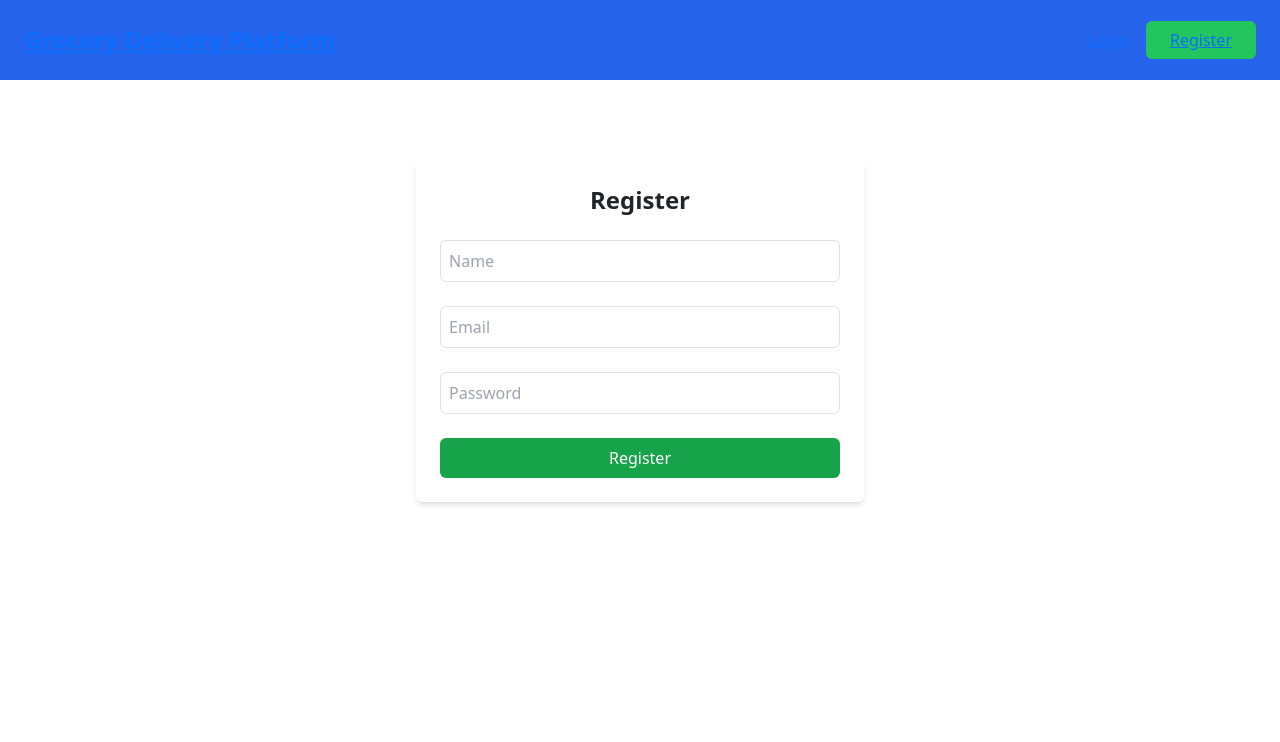
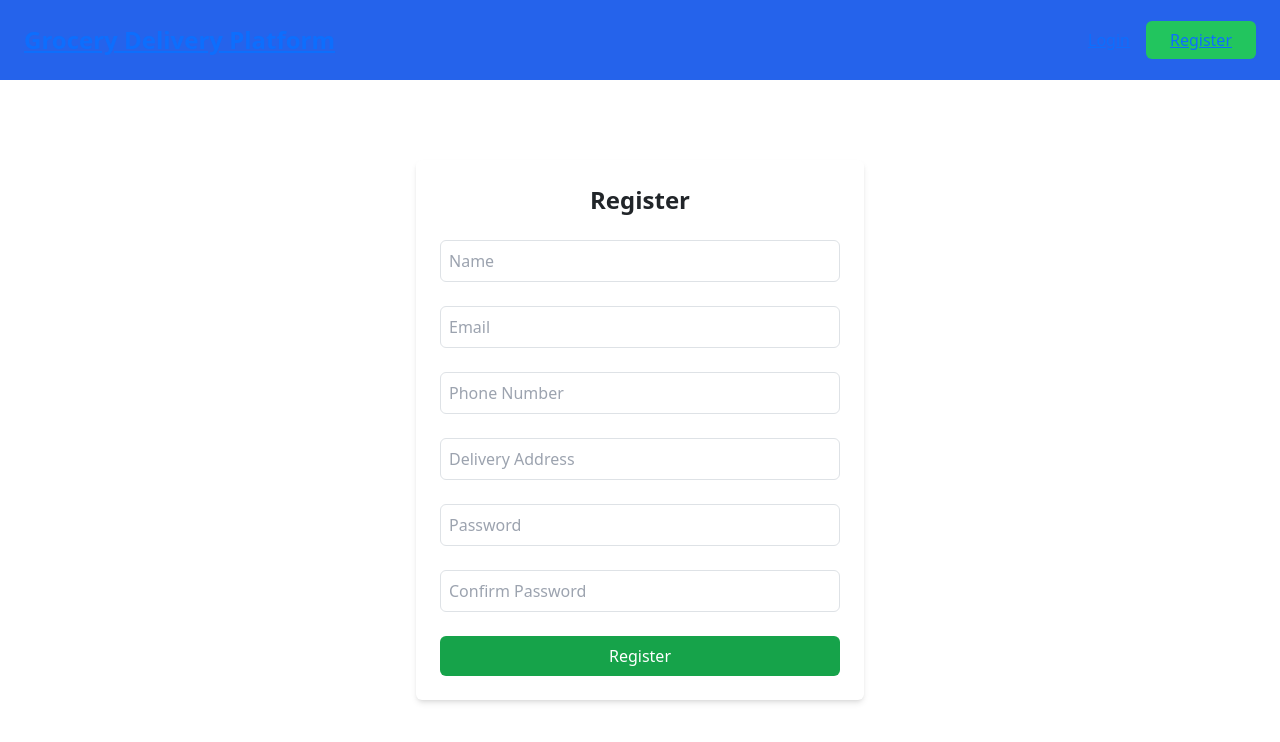
Before and after one commit to coolekul29/grocery-delivery-platform, a React (Create React App) app in the folder frontend/: page /register in a window 1280 px wide. Shown: the top 742 px of the page. Built offline with nearby package versions, Linux system fonts and the light colour scheme.

Commit message:
commit changges for IFQ636-62 - Implement Logout Functionality

```diff
--- a/frontend/src/App.js
+++ b/frontend/src/App.js
@@ -6,6 +6,7 @@ import Profile from './pages/Profile';
 import Tasks from './pages/Tasks';
 import AddProduct from "./pages/AddProduct";
 import ProductList from "./pages/ProductList";
+import ProtectedRoute from './components/ProtectedRoute';
 
 function App() {
   return (
@@ -14,9 +15,32 @@ function App() {
       <Routes>
         <Route path="/login" element={<Login />} />
         <Route path="/register" element={<Register />} />
-        <Route path="/profile" element={<Profile />} />
-        <Route path="/tasks" element={<Tasks />} />
-        <Route path="/add-product" element={<AddProduct />} />
+        <Route
+          path="/profile"
+          element={
+            <ProtectedRoute>
+              <Profile />
+            </ProtectedRoute>
+          }
+        />
+
+        <Route
+          path="/tasks"
+          element={
+            <ProtectedRoute>
+              <Tasks />
+            </ProtectedRoute>
+          }
+        />
+
+        <Route
+          path="/add-product"
+          element={
+            <ProtectedRoute>
+              <AddProduct />
+            </ProtectedRoute>
+          }
+        />
         <Route path="/products" element={<ProductList />} />
       </Routes>
     </Router>
--- /dev/null
+++ b/frontend/src/components/ProtectedRoute.jsx
@@ -0,0 +1,14 @@
+import { Navigate } from 'react-router-dom';
+import { useAuth } from '../context/AuthContext';
+
+const ProtectedRoute = ({ children }) => {
+  const { user } = useAuth();
+
+  if (!user) {
+    return <Navigate to="/login" replace />;
+  }
+
+  return children;
+};
+
+export default ProtectedRoute;
--- a/frontend/src/context/AuthContext.js
+++ b/frontend/src/context/AuthContext.js
@@ -3,13 +3,22 @@ import React, { createContext, useState, useContext } from 'react';
 const AuthContext = createContext();
 
 export const AuthProvider = ({ children }) => {
-  const [user, setUser] = useState(null);
+
+  const [user, setUser] = useState(
+    JSON.parse(localStorage.getItem('user')) || null
+  );
 
   const login = (userData) => {
+
+    localStorage.setItem('user', JSON.stringify(userData));
+
     setUser(userData);
   };
 
   const logout = () => {
+
+    localStorage.removeItem('user');
+
     setUser(null);
   };
 
--- a/frontend/src/pages/Login.jsx
+++ b/frontend/src/pages/Login.jsx
@@ -13,7 +13,7 @@ const Login = () => {
     try {
       const response = await axiosInstance.post('/api/auth/login', formData);
       login(response.data);
-      navigate('/tasks');
+      navigate('/products');
     } catch (error) {
       alert('Login failed. Please try again.');
     }
--- a/frontend/src/pages/Register.jsx
+++ b/frontend/src/pages/Register.jsx
@@ -3,11 +3,41 @@ import { useNavigate } from 'react-router-dom';
 import axiosInstance from '../axiosConfig';
 
 const Register = () => {
-  const [formData, setFormData] = useState({ name: '', email: '', password: '' });
+  const [formData, setFormData] = useState({
+    name: '',
+    email: '',
+    phone: '',
+    address: '',
+    password: '',
+    confirmPassword: '',
+  });
   const navigate = useNavigate();
 
   const handleSubmit = async (e) => {
     e.preventDefault();
+    if (
+      !formData.name ||
+      !formData.email ||
+      !formData.phone ||
+      !formData.address ||
+      !formData.password ||
+      !formData.confirmPassword
+    ) {
+      alert("Please fill in all fields.");
+      return;
+    }
+
+    const emailPattern = /^[^\s@]+@[^\s@]+\.[^\s@]+$/;
+
+    if (!emailPattern.test(formData.email)) {
+      alert("Please enter a valid email address.");
+      return;
+    }
+
+    if (formData.password !== formData.confirmPassword) {
+      alert("Passwords do not match.");
+      return;
+    }
     try {
       await axiosInstance.post('/api/auth/register', formData);
       alert('Registration successful. Please log in.');
@@ -36,10 +66,45 @@ const Register = () => {
           className="w-full mb-4 p-2 border rounded"
         />
         <input
+          type="text"
+          placeholder="Phone Number"
+          value={formData.phone}
+          onChange={(e) =>
+            setFormData({ ...formData, phone: e.target.value })
+          }
+          className="w-full mb-4 p-2 border rounded"
+        />
+        <input
+          type="text"
+          placeholder="Delivery Address"
+          value={formData.address}
+          onChange={(e) =>
+            setFormData({ ...formData, address: e.target.value })
+          }
+          className="w-full mb-4 p-2 border rounded"
+        />
+        <input
           type="password"
           placeholder="Password"
           value={formData.password}
-          onChange={(e) => setFormData({ ...formData, password: e.target.value })}
+          onChange={(e) =>
+            setFormData({
+              ...formData,
+              password: e.target.value,
+            })
+          }
+          className="w-full mb-4 p-2 border rounded"
+        />
+        <input
+          type="password"
+          placeholder="Confirm Password"
+          value={formData.confirmPassword}
+          onChange={(e) =>
+            setFormData({
+              ...formData,
+              confirmPassword: e.target.value,
+            })
+          }
           className="w-full mb-4 p-2 border rounded"
         />
         <button type="submit" className="w-full bg-green-600 text-white p-2 rounded">
```
